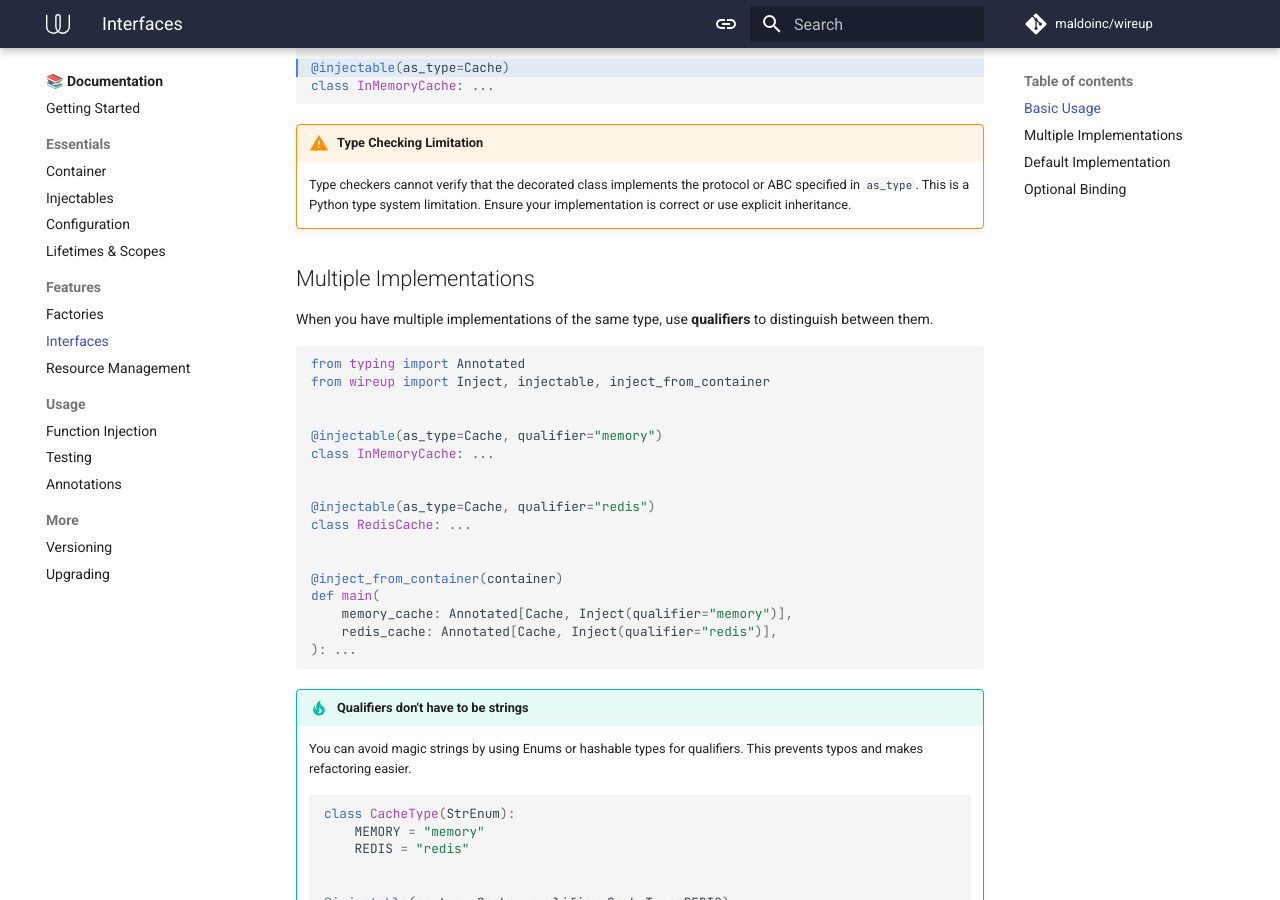
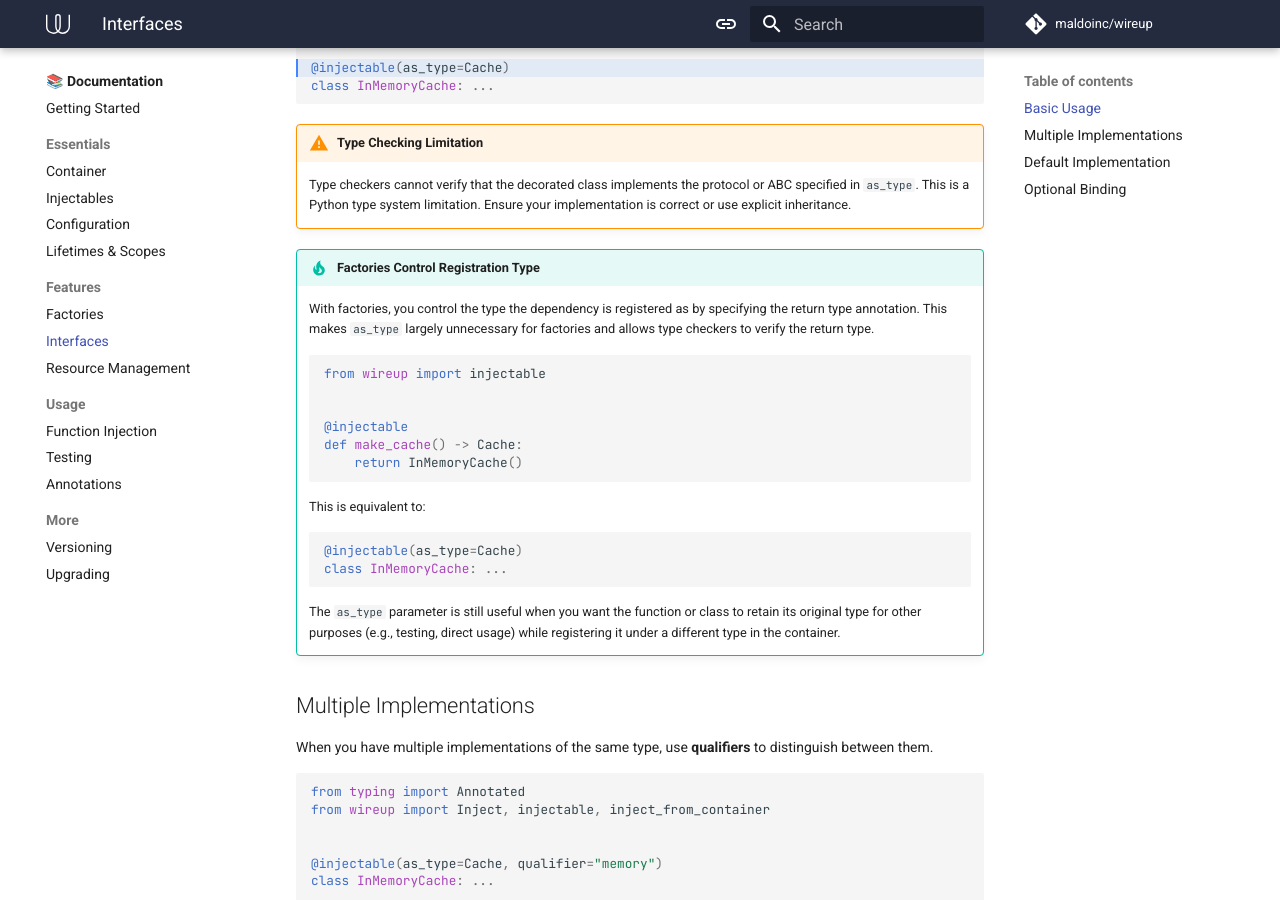
Before and after one commit to maldoinc/wireup, an MkDocs documentation site: the page built from docs/pages/interfaces.md, in a window 1280 px wide and 900 px high, scrolled down 575 px. Built offline with MkDocs 1.6.1 and Material for MkDocs 9.7.7, drawn with Linux system fonts in a browser that asks for light colours; comment, search, counter and statistics services are not loaded; the version menu is left out.

Commit message:
Update docs

````diff
--- a/docs/pages/interfaces.md
+++ b/docs/pages/interfaces.md
@@ -48,6 +48,30 @@ bind a concrete class to a Protocol or an Abstract Base Class.
 
     Type checkers cannot verify that the decorated class implements the protocol or ABC specified in `as_type`. This is a
     Python type system limitation. Ensure your implementation is correct or use explicit inheritance.
+
+!!! tip "Factories Control Registration Type"
+
+    With factories, you control the type the dependency is registered as by specifying the return type annotation. This
+    makes `as_type` largely unnecessary for factories and allows type checkers to verify the return type.
+
+    ```python
+    from wireup import injectable
+
+
+    @injectable
+    def make_cache() -> Cache:
+        return InMemoryCache()
+    ```
+
+    This is equivalent to:
+
+    ```python
+    @injectable(as_type=Cache)
+    class InMemoryCache: ...
+    ```
+
+    The `as_type` parameter is still useful when you want the function or class to retain its original type for other
+    purposes (e.g., testing, direct usage) while registering it under a different type in the container.
 
 ## Multiple Implementations
 
````
Also changed, not shown: docs/pages/injectables.md (+2 -1 lines).
